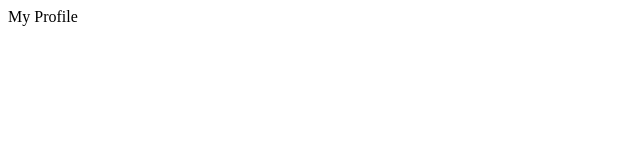
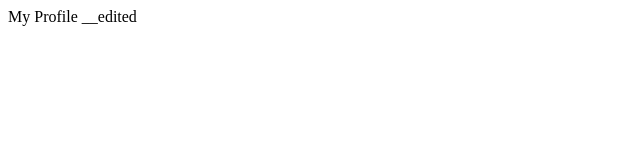
Before and after one commit to MalikOP2k21/Argha, a plain HTML site: page index.html in a window 1280 px wide. Shown: the full height of the page, 0-640 px from the left. Drawn offline with Linux system fonts and the light colour scheme.

Commit message:
Update index.html

```diff
--- a/index.html
+++ b/index.html
@@ -10,6 +10,7 @@
 
 <body>
     My Profile
+    __edited
 </body>
 
 </html>
```
